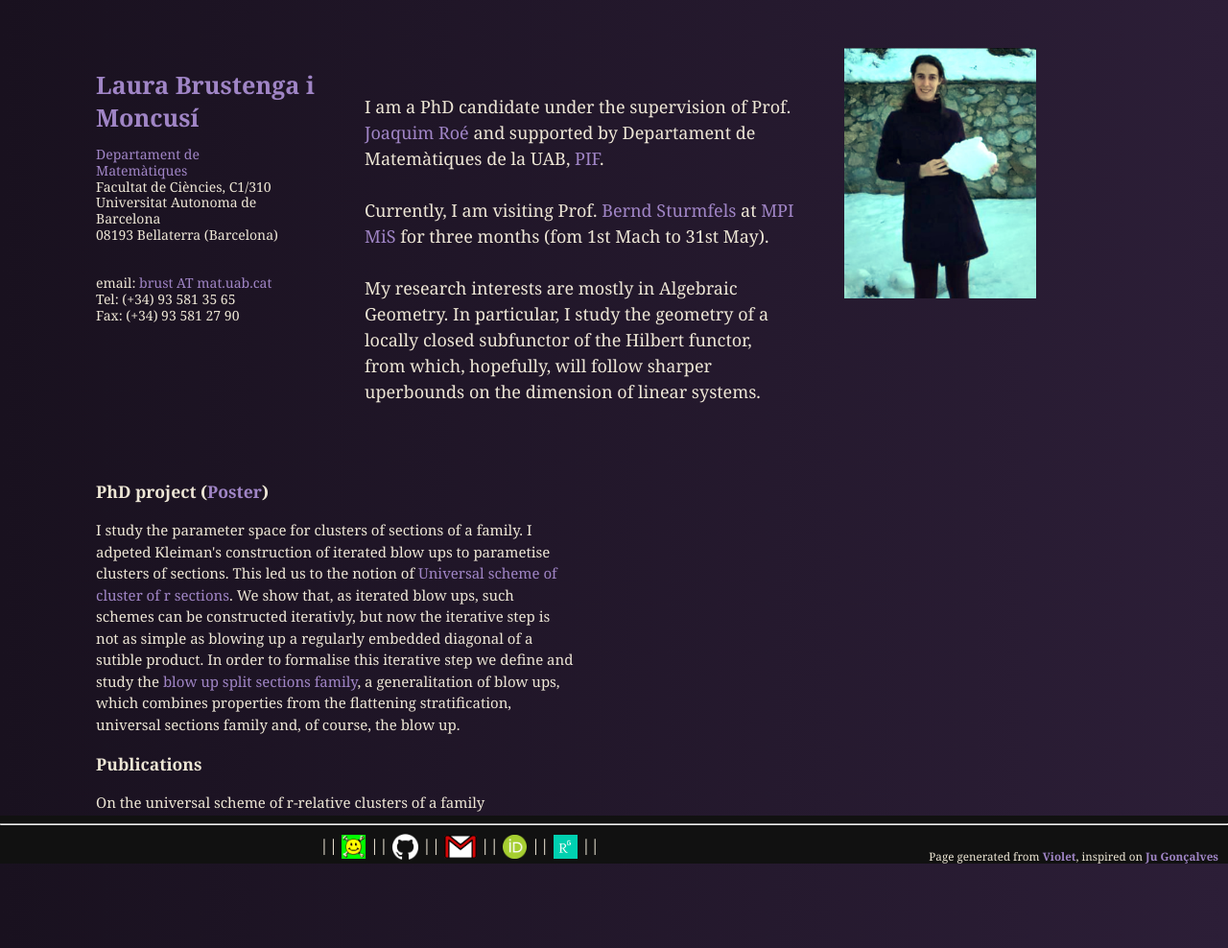
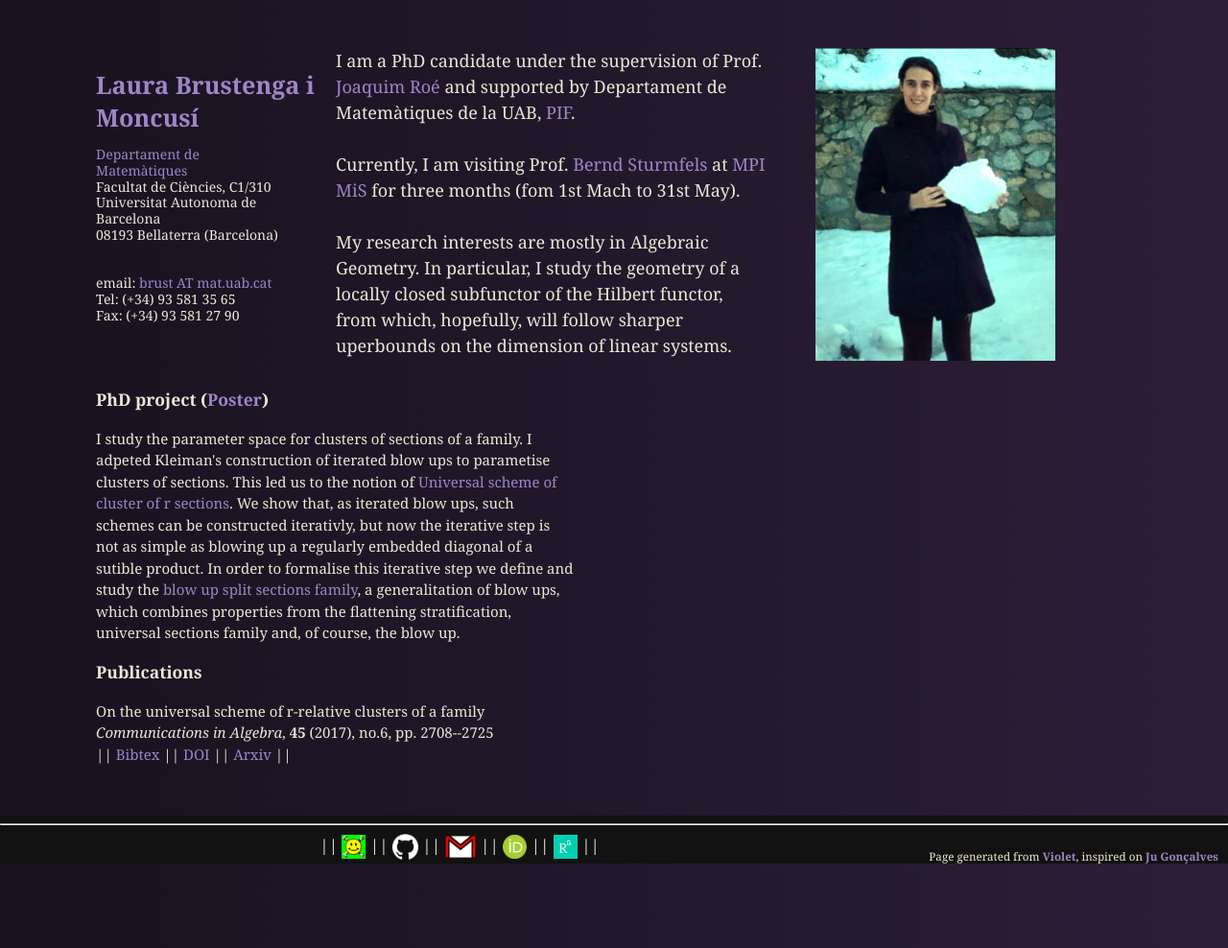
Before and after one commit to LauraBMo/LauraBMo.github.io, a Jekyll site: the page built from index.html, in a window 1280 px wide. Shown: the whole page at 96% size. Built offline with Jekyll 4.4.1, drawn with Linux system fonts in a browser that asks for light colours.

Commit message:
second attempt, success

```diff
--- a/_sass/section.sass
+++ b/_sass/section.sass
@@ -8,25 +8,28 @@
   font-size: 15px
   max-width: 500px
 
-.myimg
-    position: relative
-    float: right
-    img
-      ALIGN: left
-
 .content
   @media #{$below} /* when it is show _below_ header */
     font-size: 18px
     max-width: 450px
     margin-top: 50px
     border-top: 1px solid #382640
-    padding: 30px 0 100px
+    padding: 30px 0 50px
 
   @media #{$above} /* when it is show _next to_ header */
     margin-left: 250px
     font-size: 18px
     max-width: 450px
-    padding: 30px
+    padding: 0px
+
+.myimg
+  @media #{$below} /* when it is show _below_ header */
+    position: relative
+    padding: 15px 0px
+
+  @media #{$above} /* when it is show _next to_ header */
+    position: absolute
+    left: 850px
 
 .content p
   margin-bottom: 30px
--- a/index.html
+++ b/index.html
@@ -21,7 +21,7 @@ title: Home
 </header>
 
 <section class="myimg">
-  <img width="200px" alt="{{ site.name }} picture" src="{{ site.picture }}" />
+  <img width="250px" alt="{{ site.name }} picture" src="{{ site.picture }}" />
 </section>
 
 <section class="content">
```
